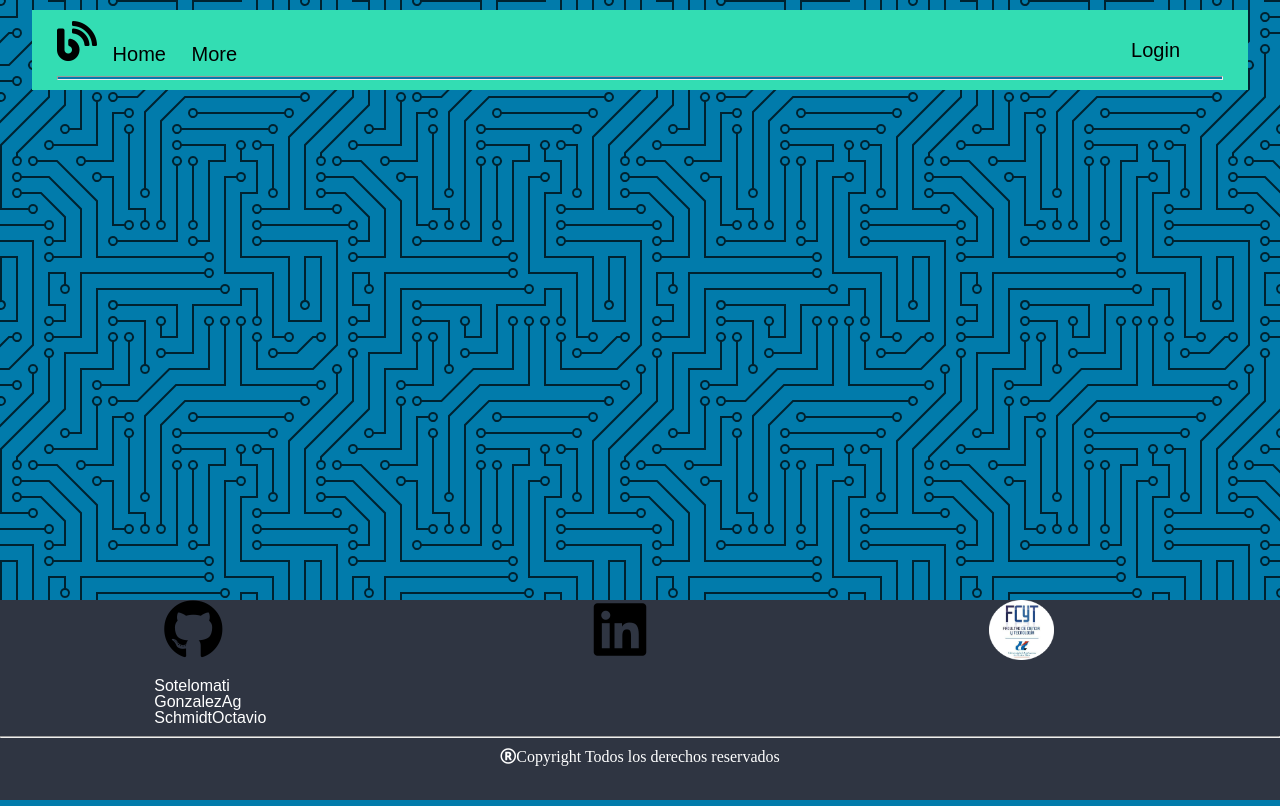
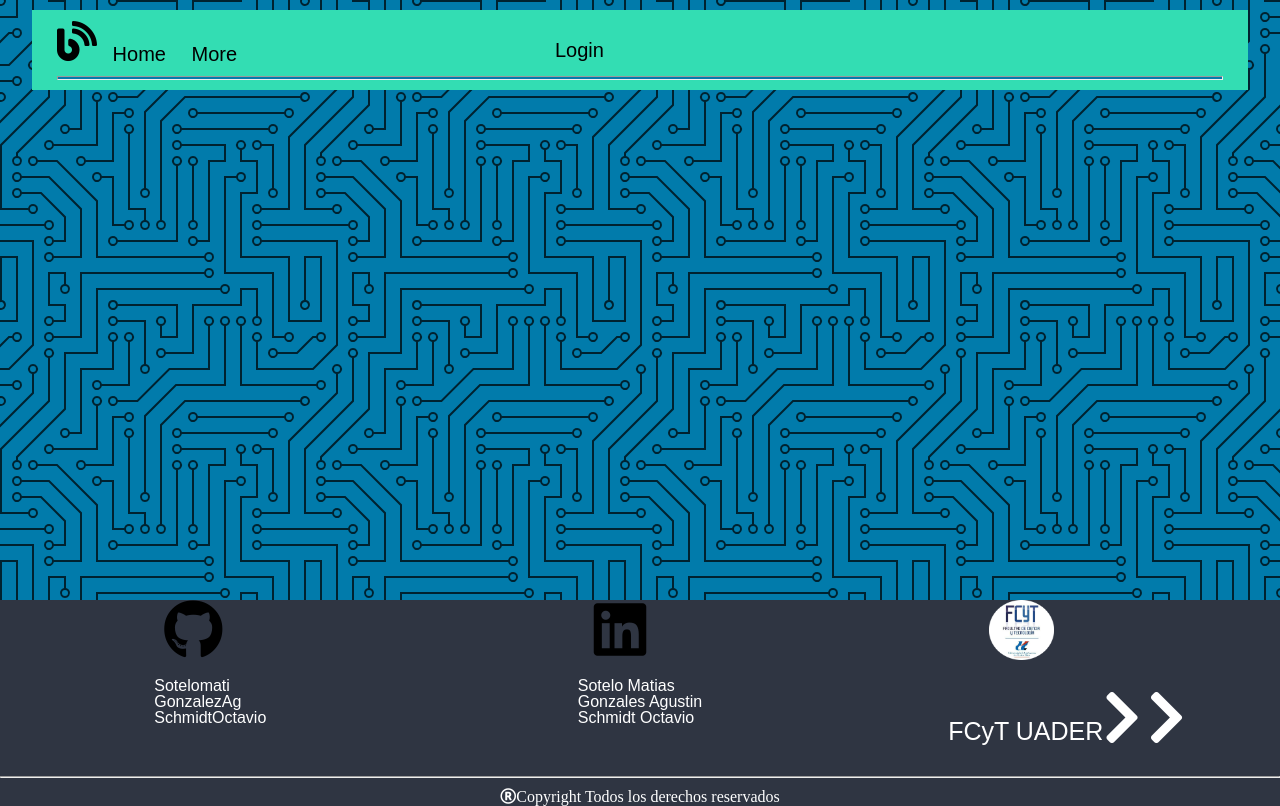
Before and after one commit to sotelomati/BelibeDuo-proyecto-web-, a PHP site: page /loginPA/index.php in a window 1280 px wide; the page is wider, and only the part inside the window is pictured. Run offline with PHP 8.4, Linux system fonts and the light colour scheme; some libraries are stand-ins or nearby versions.

Commit message:
Se termino el footer, falta corregir estilos de nav

```diff
--- a/estilos/style.css
+++ b/estilos/style.css
@@ -52,7 +52,13 @@
 }
 
 .dch{
-    position: fixed;
+    position: absolute;
+}
+
+.dch li{
+
+    position: relative;
+    margin-right: 20px;
 }
 
 .navegacion ul{
@@ -248,6 +254,11 @@ body{
     padding-right: 50px;
 }
 
+.pieContenedor a i{
+    margin-left: 0px;
+    padding-right: 0px;
+}
+
 .pieContenedor img{
     width: 115px;
     align-items:center;
@@ -261,3 +272,12 @@ body{
     color: white;
     padding-top: 10px;
 }
+
+.facultad{
+    text-align: center;
+    font-size: 25px;
+}
+
+.facultad:hover{
+    text-decoration: underline;
+}
--- a/include/footer.php
+++ b/include/footer.php
@@ -14,16 +14,19 @@
 
             <ul>
                 <li><i class="fab fa-linkedin"></i></li>
-                <li></li>
-                <li></li>
-                <li></li>
+                <li><p><a href="https://www.linkedin.com/in/matias-sotelo-6a3b901ab/">Sotelo Matias</a></p></li>
+                <li><p><a href="#">Gonzales Agustin</a></p></li>
+                <li><p><a href="#">Schmidt Octavio</a></p></li>
             </ul>
 
             <ul>
                 <li><i><img src="estilos/images/uader.png" alt="imagen de uader"></i></li>
-                <li></li>
-                <li></li>
-                <li></li>
+                <li><p>
+                        <a class="facultad" href="http://fcyt.uader.edu.ar/web/">FCyT UADER<i class="fas fa-chevron-right"></i>
+                        <i class="fas fa-chevron-right"></i>
+                        </a>
+                    </p>
+                </li>
             </ul>
         </div>
         <hr>
--- a/include/navigation.php
+++ b/include/navigation.php
@@ -28,24 +28,29 @@
 
 
                 <ul class= dch>
-                    <a href="login.php" link="login.php">
-                        <?php
+
+                     <?php
                         $url= $_SERVER["REQUEST_URI"];
+                        $remplazar =""; //variable que se mostrara en la esquina superior derecha
+                        $ruta= "";
 
                         if(($url == "/loginPA/index.php") OR ($url == "/loginPA/")){
                             $remplazar= "Login";
+                            $ruta="login.php";
                         }
                         elseif($url == "/loginPA/logueado.php"){
                             $remplazar = "Log Out";
+                            $ruta="index.php";
                         }
                         else{
                             $remplazar = "";
                         }
 
 
-                        ?>
+                    ?>
 
-                        <li class="dch"  style=" right: 100px;"> <?php echo $remplazar; ?></li>
+                    <a href=<?php echo $ruta; ?>>
+                        <li  style=" right: 100px;"> <?php echo $remplazar; ?></li>
 
                     </a>
                 </ul>
```
